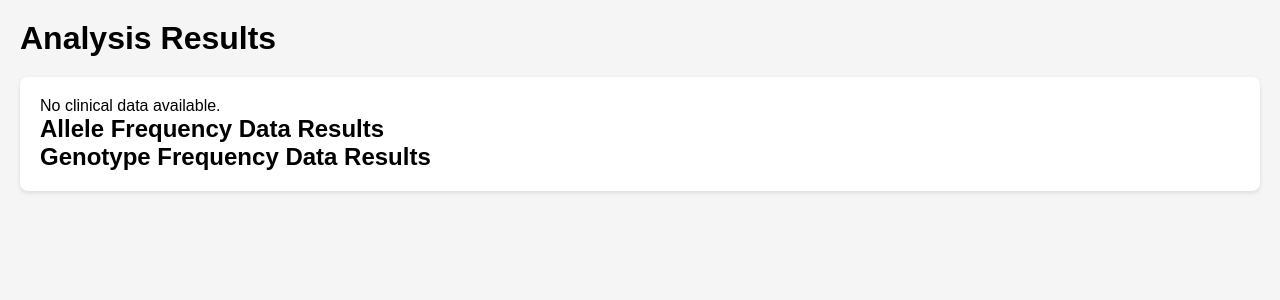
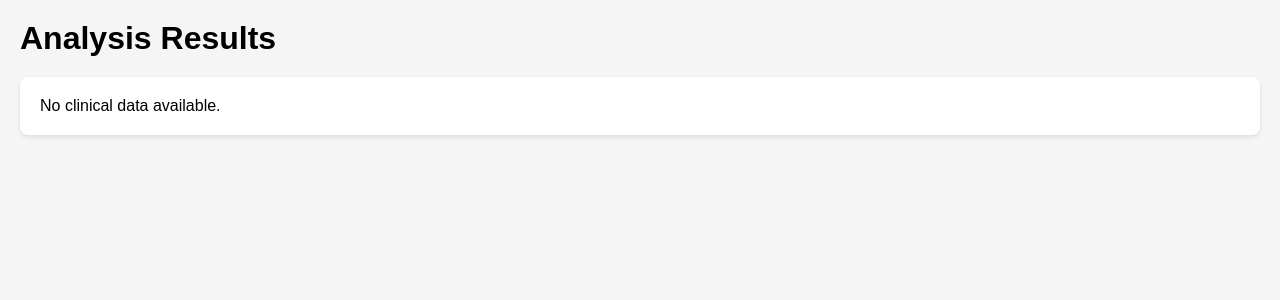
Before and after one commit to iluminato-tr/Group_project_repo, a Flask app: template Flask/templates/results.html in a window 1280 px wide. Shown: the part 81-381 px from the top of the page. Run offline with Flask 3, Linux system fonts and the light colour scheme; the template is opened without the code that fills it, so the values that code supplies are empty.

Commit message:
Completed visualisation of tables

```diff
--- a/Flask/app.py
+++ b/Flask/app.py
@@ -169,6 +169,15 @@ def analysis():
     print("SNP FORM DISPLAY")
     if form.validate_on_submit():
     # Form data processing to be completed, for now it prints input and redirects to results
+        # Paths to the CSV files
+        clinical_data_path = 'S:/Documents/UNIVERSITY/POSTGRADUATE/SLACKWARE/Flask/static/txt_files/Clinical_data.txt'
+        allele_frequency_data_path = 'S:/Documents/UNIVERSITY/POSTGRADUATE/SLACKWARE/Flask/static/txt_files/allel_frequency_data.txt'
+        genotype_frequency_data_path = 'S:/Documents/UNIVERSITY/POSTGRADUATE/SLACKWARE/Flask/static/txt_files/Genotype_frequency_data.txt'
+
+        # Delete existing files if they exist before processing a new query
+        for file_path in [clinical_data_path, allele_frequency_data_path, genotype_frequency_data_path]:
+            if os.path.exists(file_path):
+                os.remove(file_path)
 
         selected_populations = request.form.getlist('populations')
         selected_SNPid = request.form.get('snp_ids')
@@ -296,36 +305,50 @@ def results():
     fst_matrix_path = os.path.join(app.root_path, 'static', 'txt_files', 'Fst_matrix.txt')
     fst_matrix_exists = os.path.isfile(fst_matrix_path)
 
-    clinical_data_path = 'S:/Documents/UNIVERSITY/POSTGRADUATE/SLACKWARE/Flask/static/txt_files/Clinical_data.txt'
-    if os.path.exists(clinical_data_path):
-        clinical_df = pd.read_csv(clinical_data_path)
-        clinical_html = clinical_df.head(10).to_html(classes='table table-striped', index=False)
-    else:
-         clinical_html = None
+
+
+    # Initialize variables outside the conditional blocks
+    allele_page = request.args.get('allele_page', 1, type=int)
+    genotype_page = request.args.get('genotype_page', 1, type=int)
+    clinical_page = request.args.get('clinical_page', 1, type=int)
+    more_rows_allele = False
+    more_rows_genotype = False
+    more_rows_clinical = False
+    allele_html = None
+    genotype_html = None
+    clinical_html = None
 
     # Initialize rows per page
     rows_per_page = 10
 
-    # Get current page for allele data, default is 1
-    allele_page = request.args.get('allele_page', 1, type=int)
-    allele_skip = (allele_page - 1) * rows_per_page
+    # Clinical Data
+    clinical_data_path = 'S:/Documents/UNIVERSITY/POSTGRADUATE/SLACKWARE/Flask/static/txt_files/Clinical_data.txt'
+    if os.path.exists(clinical_data_path):
+        clinical_skip = (clinical_page - 1) * rows_per_page
+        clinical_df = pd.read_csv(clinical_data_path, skiprows=range(1, clinical_skip + 1), nrows=rows_per_page)
+        clinical_html = clinical_df.to_html(classes='table table-striped', index=False)
+        next_page_clinical_df = pd.read_csv(clinical_data_path, skiprows=range(1, clinical_skip + rows_per_page + 1), nrows=1)
+        more_rows_clinical = not next_page_clinical_df.empty
+
+    # Allele Frequency Data
     allele_data_path = 'S:/Documents/UNIVERSITY/POSTGRADUATE/SLACKWARE/Flask/static/txt_files/allel_frequency_data.txt'
-    allele_df = pd.read_csv(allele_data_path, skiprows=range(1, allele_skip + 1), nrows=rows_per_page)
-    allele_html = allele_df.to_html(classes='table table-striped', index=False)
-    next_page_allele_df = pd.read_csv(allele_data_path, skiprows=range(1, allele_skip + rows_per_page + 1), nrows=1)
-    more_rows_allele = not next_page_allele_df.empty
+    if os.path.exists(allele_data_path):
+        allele_skip = (allele_page - 1) * rows_per_page
+        allele_df = pd.read_csv(allele_data_path, skiprows=range(1, allele_skip + 1), nrows=rows_per_page)
+        allele_html = allele_df.to_html(classes='table table-striped', index=False)
+        next_page_allele_df = pd.read_csv(allele_data_path, skiprows=range(1, allele_skip + rows_per_page + 1), nrows=1)
+        more_rows_allele = not next_page_allele_df.empty
 
-    # Get current page for genotype data, default is 1
-    genotype_page = request.args.get('genotype_page', 1, type=int)
-    genotype_skip = (genotype_page - 1) * rows_per_page
+    # Genotype Frequency Data
     genotype_data_path = 'S:/Documents/UNIVERSITY/POSTGRADUATE/SLACKWARE/Flask/static/txt_files/Genotype_frequency_data.txt'
-    genotype_df = pd.read_csv(genotype_data_path, skiprows=range(1, genotype_skip + 1), nrows=rows_per_page)
-    genotype_html = genotype_df.to_html(classes='table table-striped', index=False)
-    next_page_genotype_df = pd.read_csv(genotype_data_path, skiprows=range(1, genotype_skip + rows_per_page + 1), nrows=1)
-    more_rows_genotype = not next_page_genotype_df.empty
+    if os.path.exists(genotype_data_path):
+        genotype_skip = (genotype_page - 1) * rows_per_page
+        genotype_df = pd.read_csv(genotype_data_path, skiprows=range(1, genotype_skip + 1), nrows=rows_per_page)
+        genotype_html = genotype_df.to_html(classes='table table-striped', index=False)
+        next_page_genotype_df = pd.read_csv(genotype_data_path, skiprows=range(1, genotype_skip + rows_per_page + 1), nrows=1)
+        more_rows_genotype = not next_page_genotype_df.empty
 
-    return render_template('results.html', pca_image=pca_image, adm_image=adm_image, fst_image=fst_image, fst_matrix_exists=fst_matrix_exists, clinical_table=clinical_html, allele_table=allele_html, allele_page=allele_page, more_rows_allele=more_rows_allele, genotype_table=genotype_html, genotype_page=genotype_page, more_rows_genotype=more_rows_genotype)
-
+    return render_template('results.html', pca_image=pca_image, adm_image=adm_image, fst_image=fst_image, fst_matrix_exists=fst_matrix_exists, clinical_table=clinical_html, clinical_page=clinical_page, more_rows_clinical=more_rows_clinical, allele_table=allele_html, allele_page=allele_page, more_rows_allele=more_rows_allele, genotype_table=genotype_html, genotype_page=genotype_page, more_rows_genotype=more_rows_genotype)
 
 if __name__ == '__main__':
     app.run(debug=True)
--- a/Flask/templates/results.html
+++ b/Flask/templates/results.html
@@ -34,11 +34,21 @@
             </div>
         {% endif %}
 
-        <!-- Conditional display for Clinical Data Results -->
+        <!-- Conditional Display for Clinical Data Results with Pagination -->
         {% if clinical_table %}
         <div id="clinical-data-results">
-                <h2>Clinical Data Results</h2>
+            <h2>Clinical Data</h2>
             {{ clinical_table|safe }}
+            <nav aria-label="Page navigation example">
+                <ul class="pagination">
+                    {% if clinical_page > 1 %}
+                        <li class="page-item"><a class="page-link" href="{{ url_for('results', clinical_page=clinical_page-1, allele_page=allele_page, genotype_page=genotype_page) }}">Previous</a></li>
+                    {% endif %}
+                    {% if more_rows_clinical %}
+                        <li class="page-item"><a class="page-link" href="{{ url_for('results', clinical_page=clinical_page+1, allele_page=allele_page, genotype_page=genotype_page) }}">Next</a></li>
+                    {% endif %}
+                </ul>
+            </nav>
         </div>
         {% else %}
         <div id="no-clinical-data">
@@ -46,9 +56,10 @@
         </div>
         {% endif %}
 
-        <!-- Allele Frequency Data Results with Pagination -->
+        <!-- Conditional Display for Allele Frequency Data Results with Pagination -->
+        {% if allele_table %}
         <div id="allele-frequency-data-results">
-            <h2>Allele Frequency Data Results</h2>
+            <h2>Allele Frequency Data</h2>
             {{ allele_table|safe }}
             <nav aria-label="Page navigation example">
                 <ul class="pagination">
@@ -61,10 +72,12 @@
                 </ul>
             </nav>
         </div>
+        {% endif %}
 
-        <!-- Genotype Frequency Data Results with Pagination -->
+        <!-- Conditional Display for Genotype Frequency Data Results with Pagination -->
+        {% if genotype_table %}
         <div id="genotype-frequency-data-results">
-            <h2>Genotype Frequency Data Results</h2>
+            <h2>Genotype Frequency Data</h2>
             {{ genotype_table|safe }}
             <nav aria-label="Page navigation example">
                 <ul class="pagination">
@@ -77,7 +90,7 @@
                 </ul>
             </nav>
         </div>
-
+        {% endif %}
 
     </div>
 {% endblock %}
```
Lines whose indentation alone changed are shown as unchanged.
